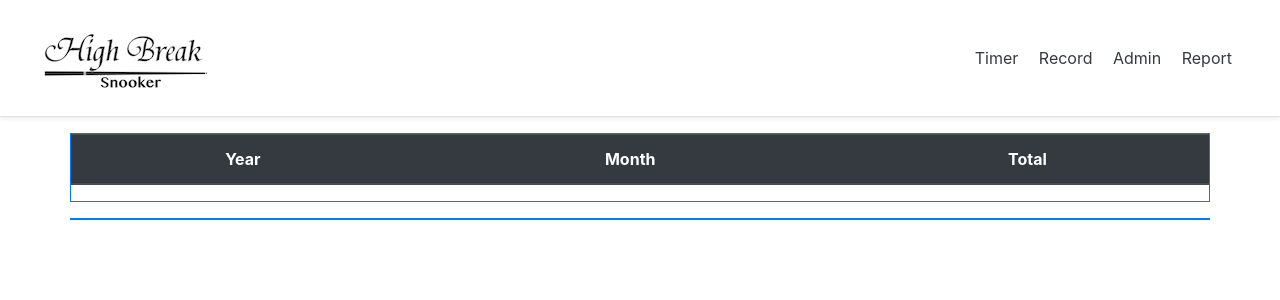
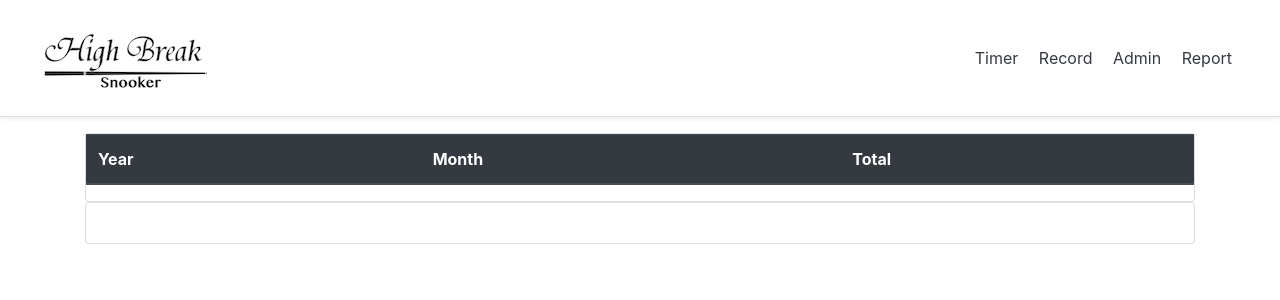
Before and after one commit to joeyipdellemc/highbreak, a PHP site: page /report.php in a window 1280 px wide. Shown: the top 300 px of the page. Run offline with PHP 8.4, Linux system fonts and the light colour scheme; data that the repository does not hold is empty; some libraries are stand-ins or nearby versions.

Commit message:
new report

```diff
--- a/report.php
+++ b/report.php
@@ -33,7 +33,7 @@
 
 
 <div class="container" >
-  <div class="card-deck mb-3 text-center border border-primary">
+  <div class="card">
 
   <?php
     require_once 'connection.php';
@@ -76,49 +76,64 @@
 
 
   </div>
+
+  <div class="card">
+    <div class="card-body" id="dailyTotal"> </div>
+  </div>
+
 </div>
 
 
-  <div class="container border border-primary" id="dailyTotal">
 
-  </div>
+<script type = "text/javascript" src = "https://www.gstatic.com/charts/loader.js"></script>
+<script type = "text/javascript">
+google.charts.load('current', {packages: ['corechart']});
 
+    function drawChart() {
+      $.ajax({
 
-</div>
-<!-- <script type="text/javascript" src="https://www.gstatic.com/charts/loader.js"></script> -->
-<script type="text/javascript" src="./lib/loader.js"></script>
-<script>
-$(document).ready( function() {
-        $.ajax({
-            type: 'POST',
             url: 'dailySum.php',
             dataType: 'json',
             cache: false,
+            async : false,
             success: function(result) {
-                google.charts.load("current", {packages:["bar"]});
-                google.charts.setOnLoadCallback(drawChart);
-                function drawChart() {
-                  var data = new google.visualization.DataTable();
+
+              console.log(result);
+              var data = new google.visualization.DataTable(result);
+
+
                   data.addColumn('string', 'date');
                   data.addColumn('number', 'total');
+
                   result.forEach(function (row){
                     data.addRow([
                       row.date,
                       parseFloat(row.total)
                     ])
-                  });
-                  var options = {
-                    chart: {
-                      title: 'Daily Total',
-                      }
-                  };
-                  var chart = new google.charts.Bar(document.getElementById('dailyTotal'));
+                    console.log(row.date);
+                    console.log(row.total);
+                  })
+
+              var options = {
+                  title: 'Daily Total',
+                  legend: 'none',
+                  bar: {groupWidth: '20%'},
+                  vAxis: { gridlines: { count: 4 } }
+                };
+
+
+                  var chart = new google.visualization.ColumnChart(document.getElementById('dailyTotal'));
                   chart.draw(data, options);
-                };
-            },
-        });
-});
-</script>
+              }
+
+
+      });
+
+
+  }
+  google.charts.setOnLoadCallback(drawChart);
+  </script>
+
 
 </body>
 </html>
```
